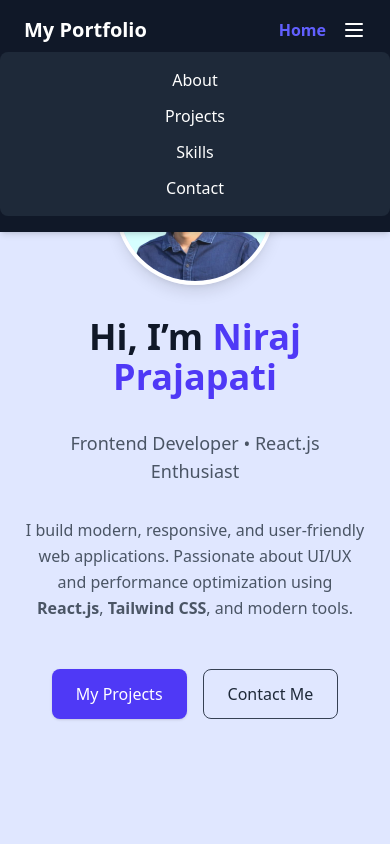
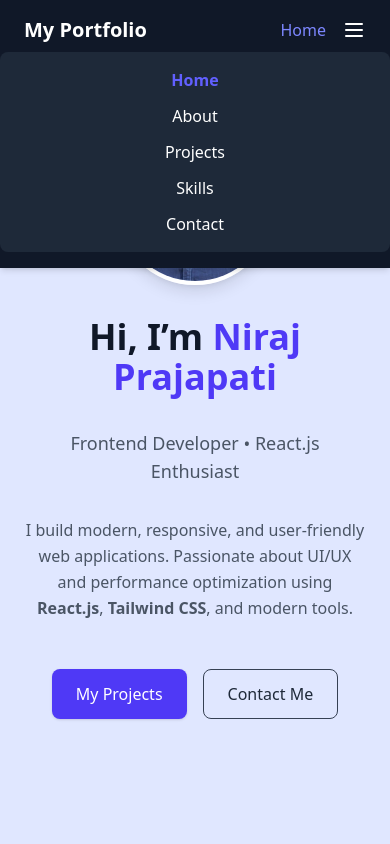
Before and after one commit to Niraj7823/Portfolio, a React (Vite) app: page / in a window 390 px wide. Both pictures are taken after a click on the button 354 px from the left and 30 px from the top of the page. Shown: the top 844 px of the page. Built offline with nearby package versions, Linux system fonts and the light colour scheme.

Commit message:
highlight active section with blue text for desktop & mobile

```diff
--- a/src/components/Navbar.jsx
+++ b/src/components/Navbar.jsx
@@ -1,9 +1,10 @@
 import React, { useState } from "react";
 import { Link } from "react-scroll";
-import { Menu } from "lucide-react"; // three-dot menu icon
+import { Menu } from "lucide-react";
 
 const Navbar = () => {
   const [open, setOpen] = useState(false);
+  const [active, setActive] = useState("hero"); // default active section = Home
 
   const navLinks = [
     { id: "hero", label: "Home" },
@@ -16,8 +17,10 @@ const Navbar = () => {
   return (
     <nav className="fixed top-0 left-0 w-full bg-gray-900 text-white py-4 shadow-md z-50">
       <div className="container mx-auto flex justify-between items-center px-6">
+        {/* Logo */}
         <h1 className="text-xl font-bold cursor-pointer">My Portfolio</h1>
 
+        {/* Desktop Menu */}
         <div className="hidden md:flex space-x-6">
           {navLinks.map((link) => (
             <Link
@@ -27,37 +30,36 @@ const Navbar = () => {
               duration={500}
               spy={true}
               offset={-70}
-              activeClass="text-indigo-500 font-semibold"
-              className="cursor-pointer hover:text-indigo-400 transition-colors duration-200"
+              onSetActive={() => setActive(link.id)}
+              className={`cursor-pointer transition-colors duration-200 ${
+                active === link.id
+                  ? "text-indigo-500 font-semibold"
+                  : "hover:text-indigo-400"
+              }`}
             >
               {link.label}
             </Link>
           ))}
         </div>
 
+        {/* Mobile Menu Header */}
         <div className="md:hidden flex items-center space-x-4">
-          <Link
-            to="hero"
-            smooth={true}
-            duration={500}
-            spy={true}
-            offset={-70}
-            activeClass="text-indigo-500 font-semibold"
-            className="cursor-pointer hover:text-indigo-400 transition-colors duration-200"
-          >
-            Home
-          </Link>
+          {/* Show Current Active Page */}
+          <span className="font-medium text-indigo-400">
+            {navLinks.find((l) => l.id === active)?.label}
+          </span>
+
+          {/* Menu Toggle Button */}
           <button onClick={() => setOpen(!open)}>
             <Menu className="w-6 h-6" />
           </button>
         </div>
       </div>
 
+      {/* Mobile Dropdown */}
       {open && (
         <div className="md:hidden mt-2 bg-gray-800 p-4 rounded-lg flex flex-col items-center space-y-3">
-          {navLinks
-            .filter((link) => link.label !== "Home")
-            .map((link) => (
+          {navLinks.map((link) => (
             <Link
               key={link.id}
               to={link.id}
@@ -65,8 +67,12 @@ const Navbar = () => {
               duration={500}
               spy={true}
               offset={-70}
-                activeClass="text-indigo-500 font-semibold"
-                className="cursor-pointer hover:text-indigo-400 transition-colors duration-200"
+              onSetActive={() => setActive(link.id)}
+              className={`cursor-pointer transition-colors duration-200 ${
+                active === link.id
+                  ? "text-indigo-500 font-semibold"
+                  : "hover:text-indigo-400"
+              }`}
               onClick={() => setOpen(false)}
             >
               {link.label}
```
Lines whose indentation alone changed are shown as unchanged.
